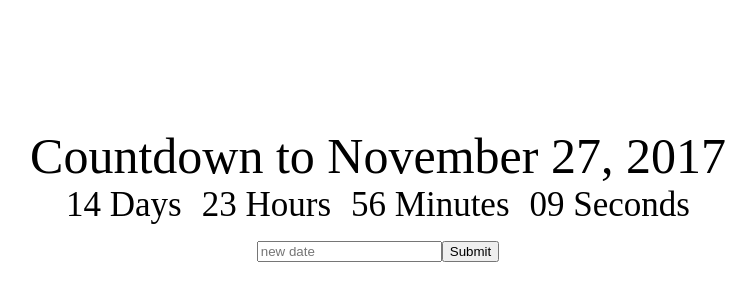
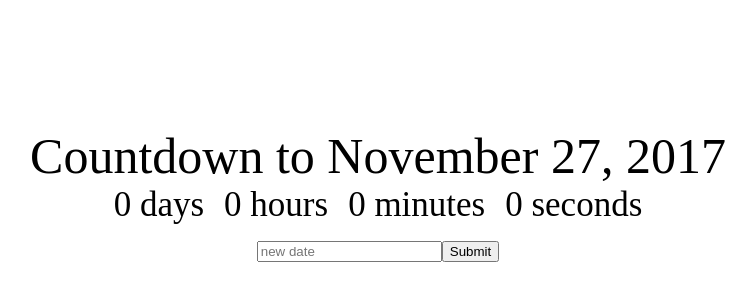
Before and after one commit to JoeHW/Countdown-Form-React, a React (Create React App) app: page / in a window 1280 px wide. Shown: the part 126-426 px from the top of the page, without its empty margins (262-1018 px from the left). Built offline with nearby package versions, Linux system fonts and the light colour scheme.

Commit message:
Clock component

```diff
--- a/src/App.jsx
+++ b/src/App.jsx
@@ -1,5 +1,6 @@
 import React from 'react';
 import './App.css';
+import Clock from './Clock';
 
 class App extends React.Component {
   constructor(props) {
@@ -19,10 +20,7 @@
     <div className='App'>
      <div className='App-title'>Countdown to {this.state.deadline}</div>
      <div>
-      <div className='clock-days'>14 Days</div>
-      <div className='clock-hours'>23 Hours</div>
-      <div className='clock-minutes'>56 Minutes</div>
-      <div className='clock-seconds'>09 Seconds</div>
+      <Clock deadline={this.state.deadline} />
      </div>
      <div>
      <input placeholder='new date' onChange={event => this.setState({newDeadline: event.target.value})} />
--- /dev/null
+++ b/src/Clock.jsx
@@ -0,0 +1,37 @@
+import React, {Component} from 'react';
+import './App.jsx';
+
+class Clock extends Component {
+ constructor(props){
+   super(props);
+   this.state = {
+    days: 0,
+    hours: 0,
+    minutes: 0,
+    seconds: 0
+     }
+ }
+
+ getTimeUntil = (deadline) => {
+   const time = Date.parse(deadline) - Date.parse(new Date());
+   const seconds = Math.floor((time/1000) % 60);
+   const minutes = Math.floor((time/1000/60) % 60);
+   const hours = Math.floor(time/(1000*60*60) % 24);
+   const days = Math.floor(time/(1000*60*60*24));
+  console.log(seconds, minutes, hours, days);
+ }
+
+ render() {
+   this.getTimeUntil(this.props.deadline)
+   return (
+   <div>
+   <div className='clock-days'>{this.state.days} days</div>
+   <div className='clock-hours'>{this.state.hours} hours</div>
+   <div className='clock-minutes'>{this.state.minutes} minutes</div>
+   <div className='clock-seconds'>{this.state.seconds} seconds</div>
+   </div>
+  )
+ }
+}
+
+export default Clock;
```
